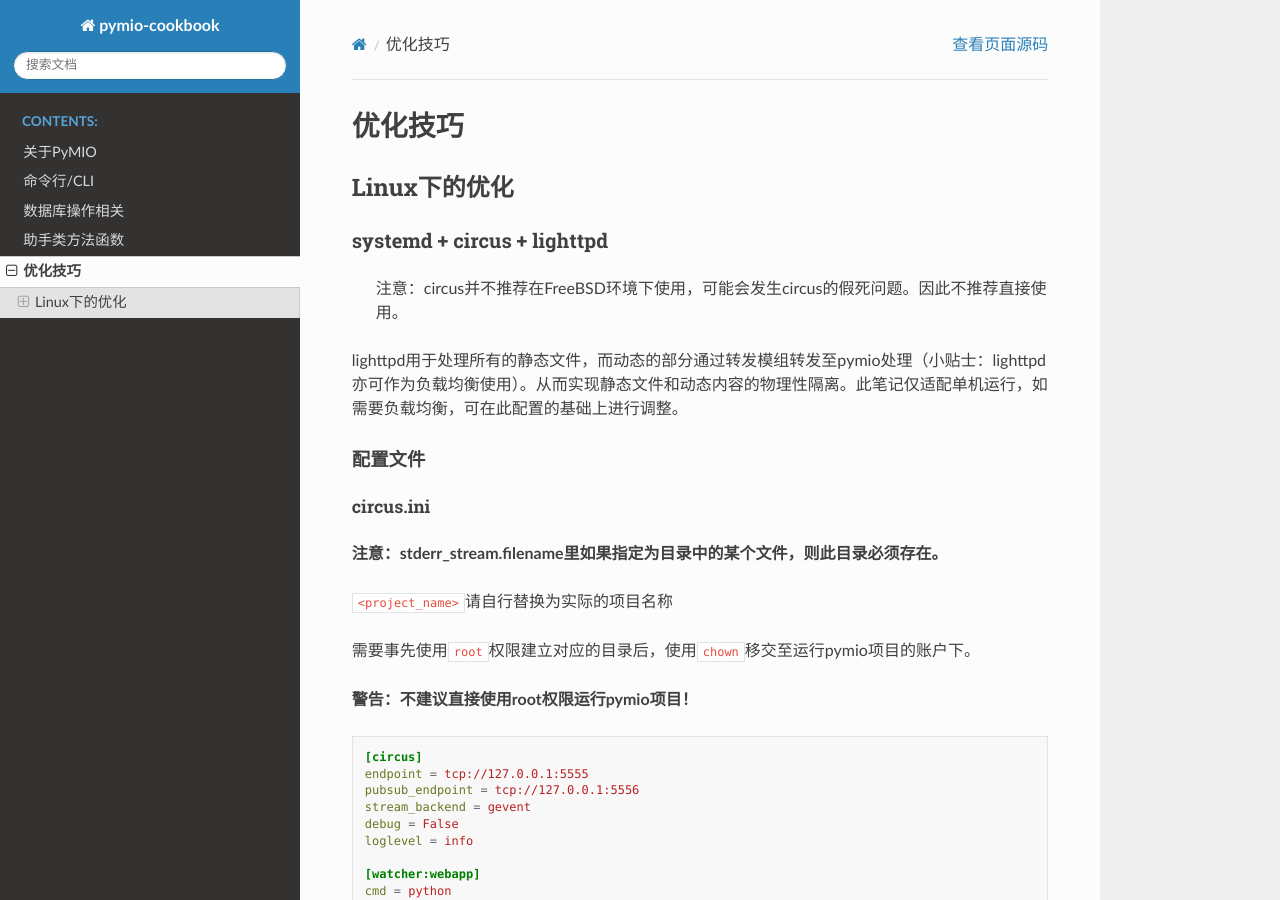
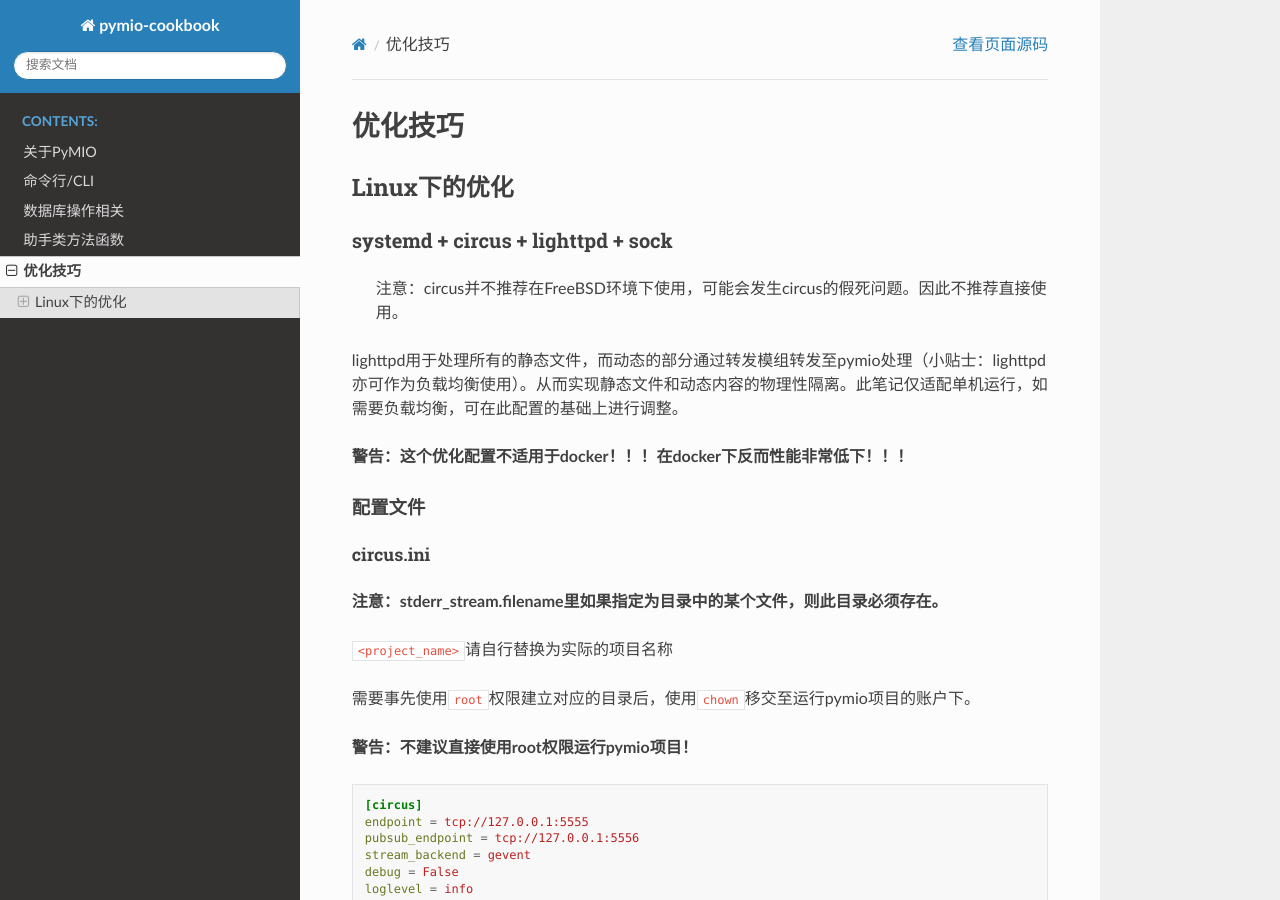
Before and after one commit to 0ldm0s/pymio-book, a Sphinx documentation site: the page built from source/zh-cn/optimize.md, in a window 1280 px wide and 900 px high. Built offline with Sphinx 7.4.7 and the Read the Docs theme 2.0.0, drawn with Linux system fonts in a browser that asks for light colours.

Commit message:
增加一点备注

```diff
--- a/source/zh-cn/optimize.md
+++ b/source/zh-cn/optimize.md
@@ -2,11 +2,13 @@
 
 ## Linux下的优化
 
-### systemd + circus + lighttpd
+### systemd + circus + lighttpd + sock
 
 >   注意：circus并不推荐在FreeBSD环境下使用，可能会发生circus的假死问题。因此不推荐直接使用。
 
 lighttpd用于处理所有的静态文件，而动态的部分通过转发模组转发至pymio处理（小贴士：lighttpd亦可作为负载均衡使用）。从而实现静态文件和动态内容的物理性隔离。此笔记仅适配单机运行，如需要负载均衡，可在此配置的基础上进行调整。
+
+**警告：这个优化配置不适用于docker！！！在docker下反而性能非常低下！！！**
 
 #### 配置文件
 
```
